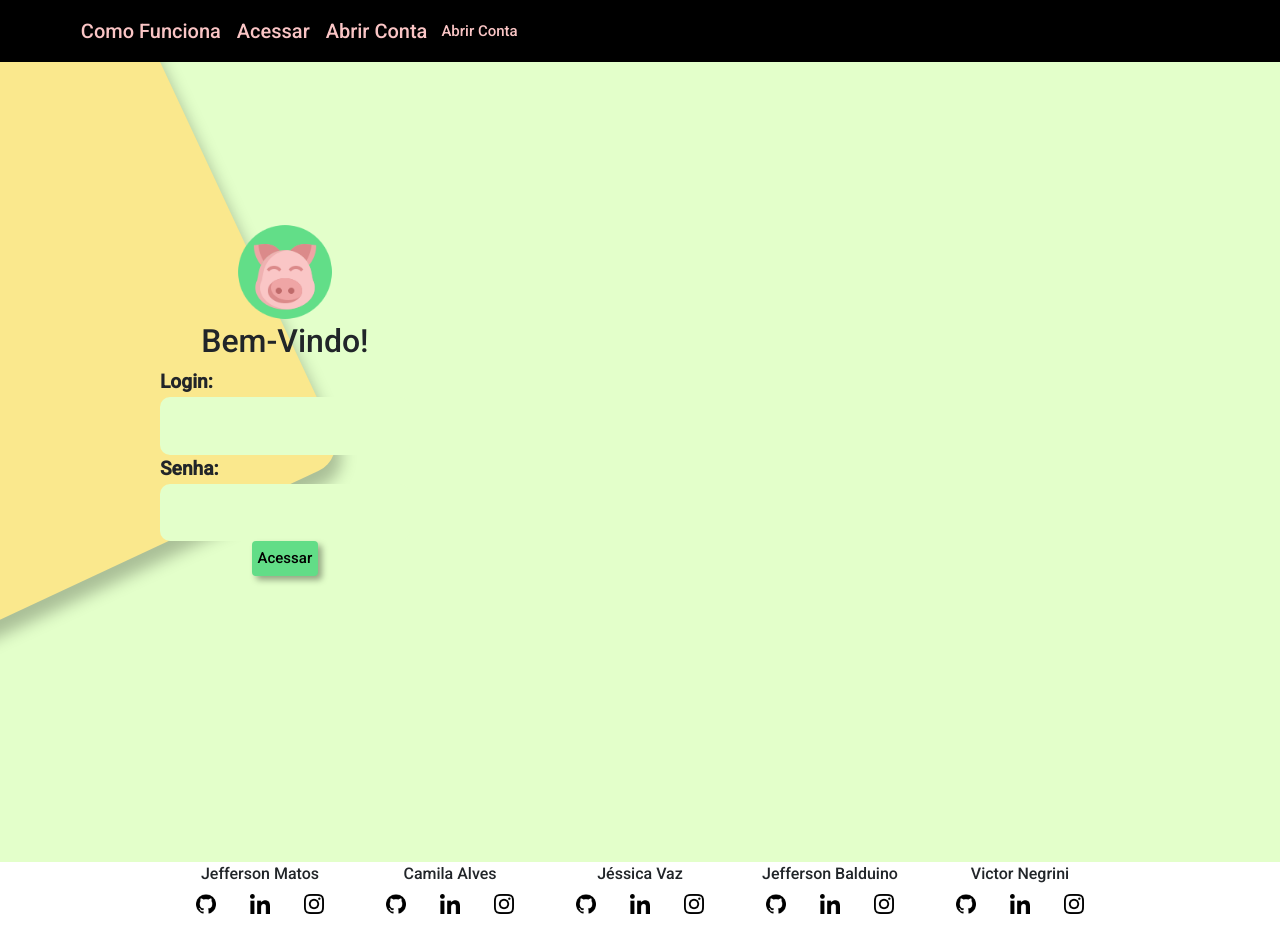
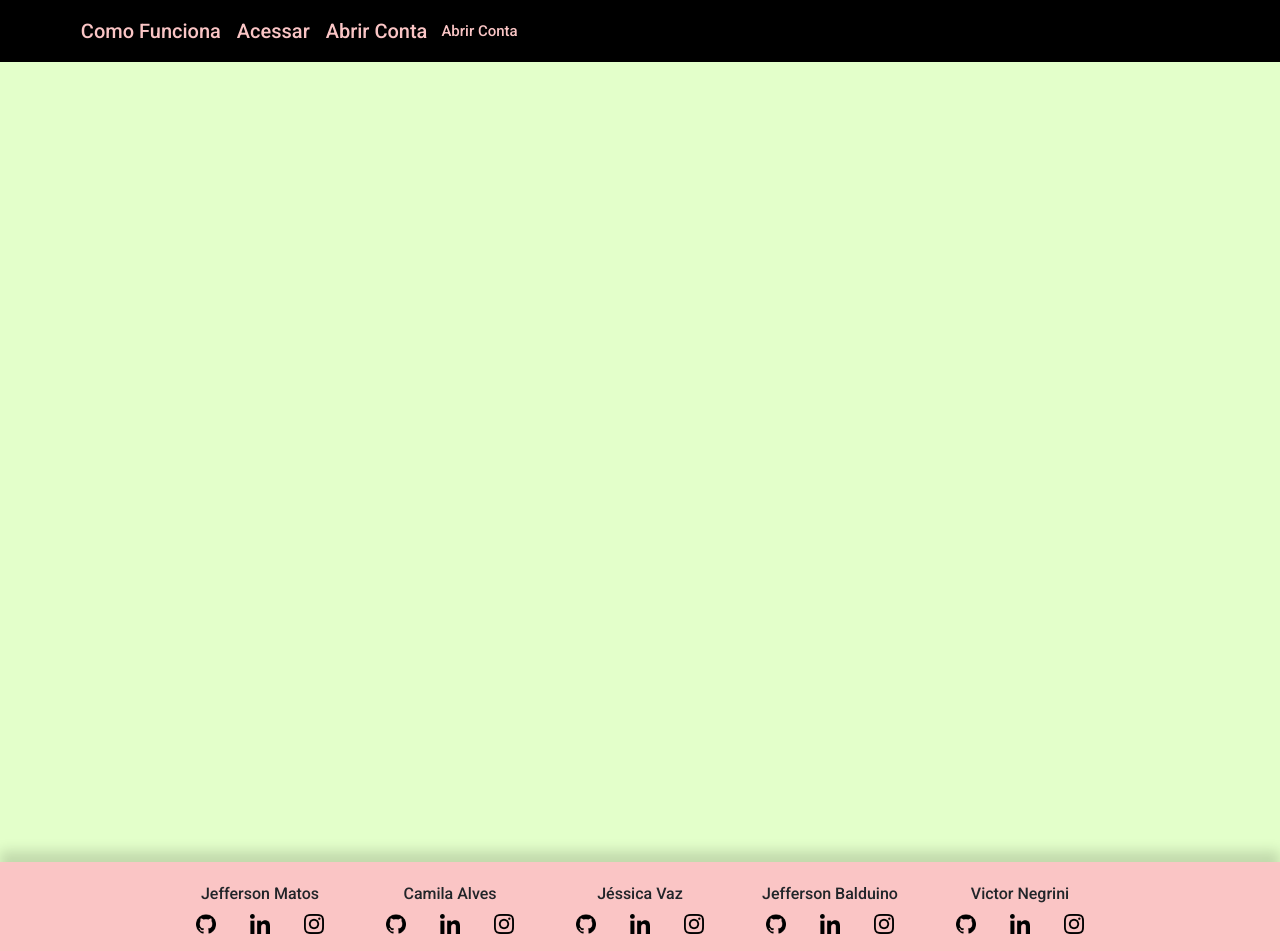
Before and after one commit to RAGNAROK-2-0/e-coin-app, a React (Create React App) app: page / in a window 1280 px wide. Shown: the top 951 px of the page. Before the commit the page ends 914 px from the top, so only its background shows below. Built offline with nearby package versions, Linux system fonts and the light colour scheme.

Commit message:
add: rotas

```diff
--- a/package.json
+++ b/package.json
@@ -11,6 +11,7 @@
     "react": "^18.1.0",
     "react-bootstrap": "^2.4.0",
     "react-dom": "^18.1.0",
+    "react-router-dom": "^6.2.2",
     "react-lottie": "^1.2.3",
     "react-scripts": "5.0.1",
     "web-vitals": "^2.1.4"
--- a/src/App.js
+++ b/src/App.js
@@ -1,20 +1,13 @@
 import './App.css';
 // import PaginaInicial from './components/paginaInicial/paginaInicial';
 import { FundoSite } from './components/FundoSite';
-import { Header } from './components/Header';
-import { Footer } from './components/Footer';
-import { Container } from './components/Container';
-import { LoginPage } from './pages/LoginPage'
+import { Rotas } from './rotas/Rotas'
 
 
 function App() {
   return (
     <FundoSite>
-      <Header />
-      <Container>
-         <LoginPage />
-      </Container>
-      <Footer />
+      <Rotas />
     </FundoSite>
   );
 }
--- a/src/components/Footer/index.css
+++ b/src/components/Footer/index.css
@@ -6,6 +6,10 @@ body {
 header {
   min-height: 50px;
   background: lightcyan;
+}
+
+footer{
+  z-index: 1100;
 }
 
 .footerRosa {
@@ -35,6 +39,7 @@ header {
 footer span {
   display: table;
   margin: 0 auto;
+
 }
 
 .tamanhoImg {
--- a/src/components/Footer/index.js
+++ b/src/components/Footer/index.js
@@ -6,7 +6,7 @@ import instagram from "./instagram.png";
 import linkedin from "./linkedin.png";
 
 // Definir cor do Footer (footerRosa ou footerAmarelo)
-function Footer(CorFundo) {
+function Footer({CorFundo = 'footerRosa'}) {
     const integrantesLayout = [];
 
     integrantesData.data.forEach((data) => {
--- a/src/pages/LoginPage.js
+++ b/src/pages/LoginPage.js
@@ -1,13 +1,17 @@
+import { useState } from 'react'
+
 import Botao from '../components/botao/index'
 import { Input } from '../components/Input/Input'
 
 import './style.css'
 
 function LoginPage() {
+
+
     return (
-        <div className="fundoForm">
+        <div className="ContentLogin">
             <div className="cardAmarelo"></div>
-            <form className="fundoForm">
+            <form className="ContentLogin">
                 <div className="CenterImg">
                     <img src="\loginImg.png" alt="LOGO e-coin" width="100" height="100" />
                     <h2>Bem-Vindo!</h2>
@@ -17,7 +21,7 @@ function LoginPage() {
                 <Input tipoLabel='negrito' titulo='Senha:'
                     estiloComponent='background' tipoInput="password" type='text' />
                 <center>
-                    <Botao textoBotao="Acessar"corBotao="verde" />
+                    <Botao textoBotao="Acessar" corBotao="verde" />
                 </center>
             </form>
         </div>
--- a/src/pages/style.css
+++ b/src/pages/style.css
@@ -1,4 +1,4 @@
-.fundoForm{
+.ContentLogin{
     margin-left: 5rem;
     /* align-items: center; */
     /* justify-items: center; */
@@ -6,7 +6,7 @@
     top: 10rem;
 }
 
-.fundoForm form{
+.ContentLogin form{
     display: block;
     z-index: 1;
     position: relative;
@@ -17,7 +17,7 @@
     width: 50%;
     height:0;
     padding-bottom: 50%;
-    left: -25rem;
+    left: -10rem;
     top: -1rem;
 
     background: #FAE88D;
--- /dev/null
+++ b/src/rotas/Rotas.js
@@ -0,0 +1,22 @@
+import { BrowserRouter, Routes, Route } from "react-router-dom";
+import { Header } from '../components/Header';
+import { Footer } from '../components/Footer';
+import { Container } from '../components/Container';
+import { LoginPage } from '../pages/LoginPage'
+
+
+function Rotas() {
+    return (
+        <BrowserRouter>
+            <Header />
+            <Container>
+                <Routes>
+                    <Route path="/login" element={<LoginPage />} />
+                </Routes>
+            </Container>
+            <Footer />
+        </BrowserRouter>
+    );
+}
+
+export { Rotas };
```
Also changed, not shown: 1 other file (tests, documents, lock files or other folders).
